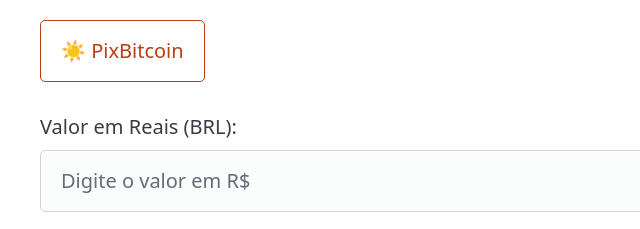
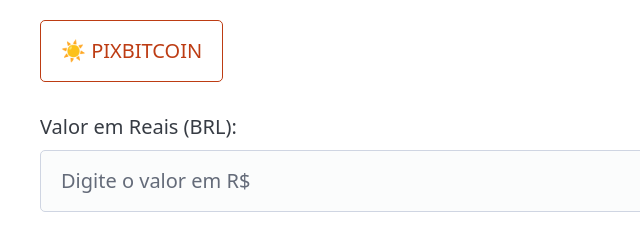
Before and after one commit to Mika-IO/pixbitcoin.org, a plain HTML site: page index.html in a window 1280 px wide. Shown: the top 229 px of the page, 0-640 px from the left. Drawn offline with nearby package versions, Linux system fonts and the light colour scheme.

Commit message:
Update index.html

```diff
--- a/index.html
+++ b/index.html
@@ -158,7 +158,7 @@
 
 <body>
     <main style="height: 100vh;" class="container">
-        <button class="outline" onclick="toggleTheme()">☀️ PixBitcoin</button>
+        <button class="outline" onclick="toggleTheme()">☀️ PIXBITCOIN</button>
         <br><br>
 
         <form id="formCompra">
```
